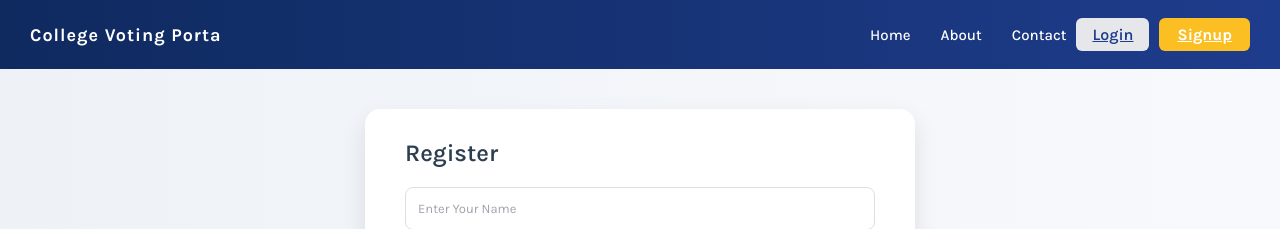
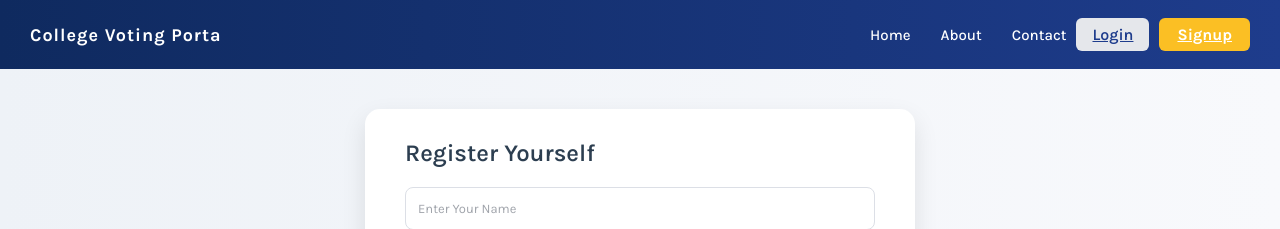
Before and after one commit to abhinendraSingh3/Voting-App-Backend, a React app in the folder frontend/: page /register in a window 1280 px wide. Shown: the top 229 px of the page. Built offline with nearby package versions, Linux system fonts and the light colour scheme; the HTML template or start-up script is replaced by a standard one.

Commit message:
updated registration page

```diff
--- a/frontend/src/pages/Register/Register.jsx
+++ b/frontend/src/pages/Register/Register.jsx
@@ -80,7 +80,7 @@ function Register() {
     return (
         <div className="register-container">
             <form className="register-form" onSubmit={handleSubmit}>
-                <h2>Register</h2>
+                <h2>Register Yourself</h2>
 
                 <input type="text" name="name" value={state.name} placeholder="Enter Your Name" onChange={handleChange}></input>
                 <input type="email" name="email" value={state.email} placeholder="Enter your Email" onChange={handleChange}></input>
```
